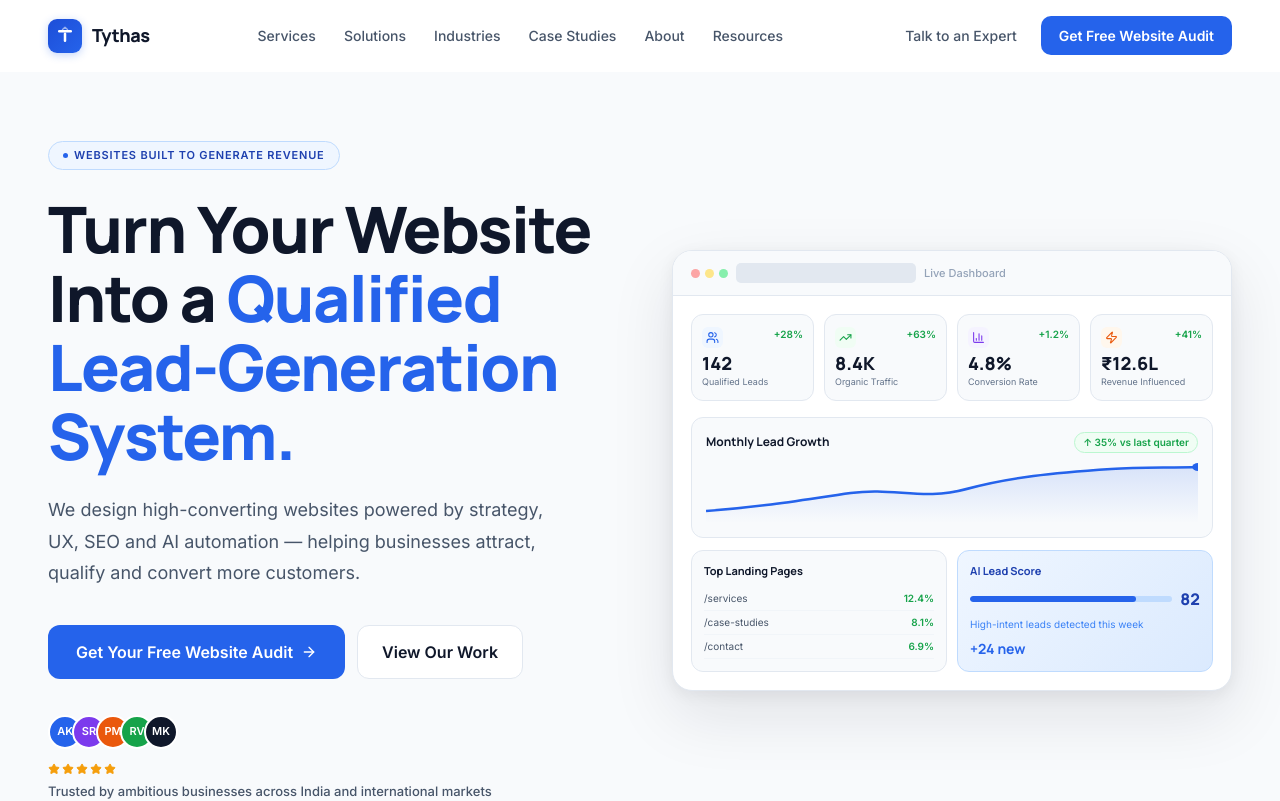
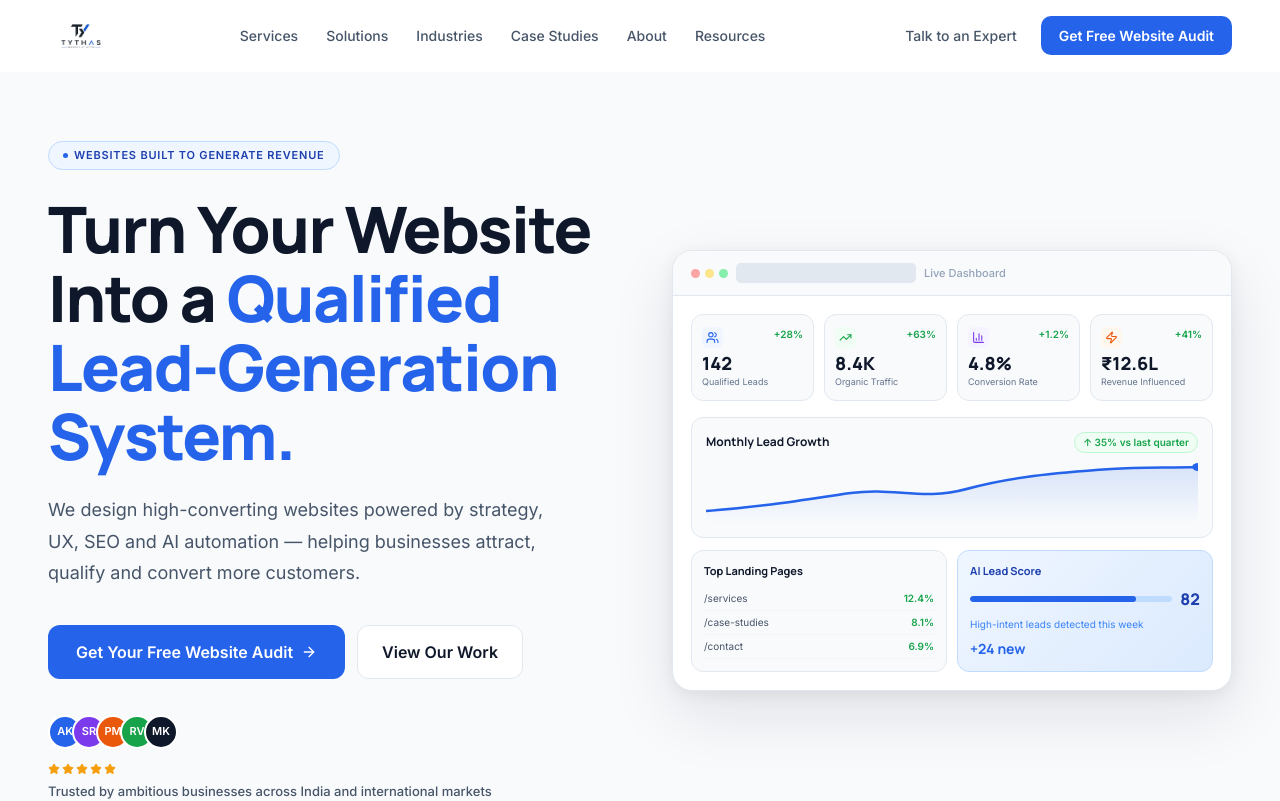
Before and after one commit to Dpatil002/tythas-final, a React (Vite) app: page / in a window 1280 px wide. Shown: the top 801 px of the page. Built offline with nearby package versions, Linux system fonts and the light colour scheme.

Commit message:
Replace inline T-mark with new Tythas logo image

```diff
--- a/src/app/components/Footer.tsx
+++ b/src/app/components/Footer.tsx
@@ -1,4 +1,5 @@
 import { Mail, Phone, MapPin, Twitter, Linkedin, Instagram } from "lucide-react";
+import tythasLogo from "../../assets/tythas-logo.png";
 
 interface FooterProps { onAuditClick: () => void; }
 
@@ -15,15 +16,8 @@
         <div style={{ display:"grid", gridTemplateColumns:"2fr 1fr 1fr 1fr 1.4fr", gap:"48px", paddingBottom:"56px", borderBottom:"1px solid rgba(255,255,255,0.07)" }} className="footer-grid">
           {/* Brand */}
           <div>
-            <div style={{ display:"flex", alignItems:"center", gap:"10px", marginBottom:"16px" }}>
-              <div style={{ width:"32px", height:"32px", background:"linear-gradient(135deg,#1D4ED8 0%,#2563EB 100%)", borderRadius:"8px", display:"flex", alignItems:"center", justifyContent:"center", boxShadow:"0 2px 8px rgba(37,99,235,0.28)" }}>
-                <svg width="20" height="20" viewBox="0 0 20 20" fill="none">
-                  <rect x="3" y="4" width="14" height="2.5" rx="1.25" fill="white"/>
-                  <rect x="8.75" y="6.5" width="2.5" height="9.5" rx="1.25" fill="white"/>
-                  <path d="M7.5 3.5L10 1.2L12.5 3.5" stroke="white" strokeWidth="1.4" strokeLinecap="round" strokeLinejoin="round" opacity="0.55"/>
-                </svg>
-              </div>
-              <span style={{ fontFamily:"'Manrope',sans-serif", fontWeight:800, fontSize:"17px", color:"#FFFFFF", letterSpacing:"-0.4px" }}>Tythas</span>
+            <div style={{ background:"#FFFFFF", borderRadius:"10px", padding:"8px 14px", display:"inline-flex", alignItems:"center", marginBottom:"16px" }}>
+              <img src={tythasLogo} alt="Tythas — Results That Matter" style={{ height:"34px", width:"auto", display:"block" }} />
             </div>
             <p style={{ fontFamily:"'Inter',sans-serif", fontSize:"14px", lineHeight:1.75, color:"#64748B", margin:"0 0 24px", maxWidth:"240px" }}>
               Strategy, design, development, SEO and automation for websites built to generate qualified leads.
--- a/src/app/components/Navbar.tsx
+++ b/src/app/components/Navbar.tsx
@@ -1,5 +1,6 @@
 import { useState, useEffect } from "react";
 import { Menu, X, ChevronDown } from "lucide-react";
+import tythasLogo from "../../assets/tythas-logo.png";
 
 interface NavbarProps {
   onAuditClick: () => void;
@@ -31,26 +32,8 @@
         width: "100%", display: "flex", alignItems: "center", justifyContent: "space-between",
       }}>
         {/* Logo */}
-        <a href="#" style={{ textDecoration: "none", display: "flex", alignItems: "center", gap: "10px" }}>
-          {/* Tythas mark — T letterform with upward arrow accent */}
-          <div style={{
-            width: "34px", height: "34px", borderRadius: "9px",
-            background: "linear-gradient(135deg, #1D4ED8 0%, #2563EB 100%)",
-            display: "flex", alignItems: "center", justifyContent: "center",
-            boxShadow: "0 2px 8px rgba(37,99,235,0.28)",
-          }}>
-            <svg width="20" height="20" viewBox="0 0 20 20" fill="none">
-              {/* Horizontal bar of T */}
-              <rect x="3" y="4" width="14" height="2.5" rx="1.25" fill="white"/>
-              {/* Vertical stem of T */}
-              <rect x="8.75" y="6.5" width="2.5" height="9.5" rx="1.25" fill="white"/>
-              {/* Small upward accent chevron */}
-              <path d="M7.5 3.5L10 1.2L12.5 3.5" stroke="white" strokeWidth="1.4" strokeLinecap="round" strokeLinejoin="round" opacity="0.55"/>
-            </svg>
-          </div>
-          <span style={{ fontFamily: "'Manrope', sans-serif", fontWeight: 800, fontSize: "18px", color: "#0F172A", letterSpacing: "-0.5px" }}>
-            Tythas
-          </span>
+        <a href="#" style={{ textDecoration: "none", display: "flex", alignItems: "center" }}>
+          <img src={tythasLogo} alt="Tythas — Results That Matter" style={{ height: "44px", width: "auto", display: "block" }} />
         </a>
 
         {/* Desktop Centre Nav */}
```
Also changed, not shown: src/assets/tythas-logo.png (added).
